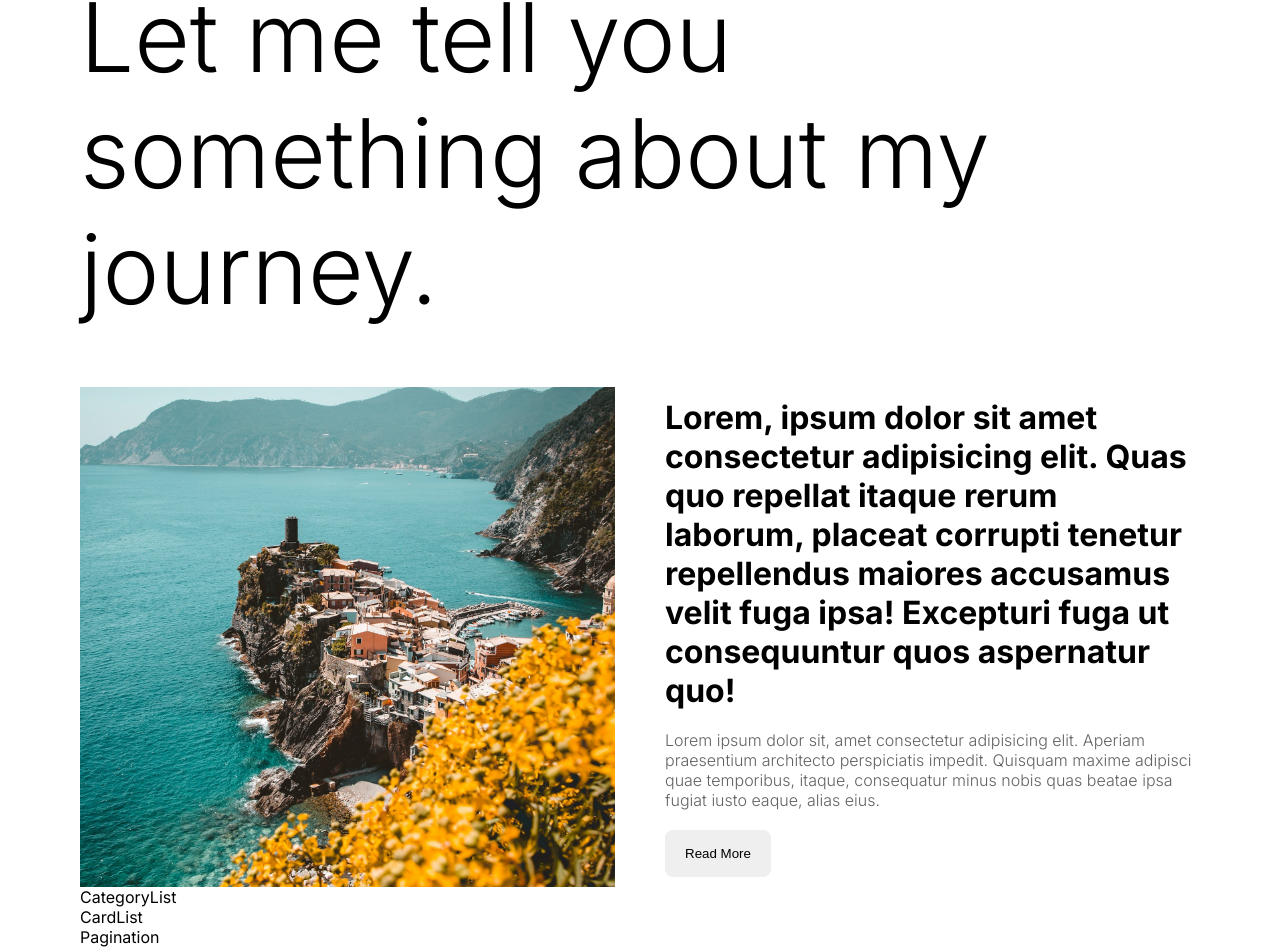
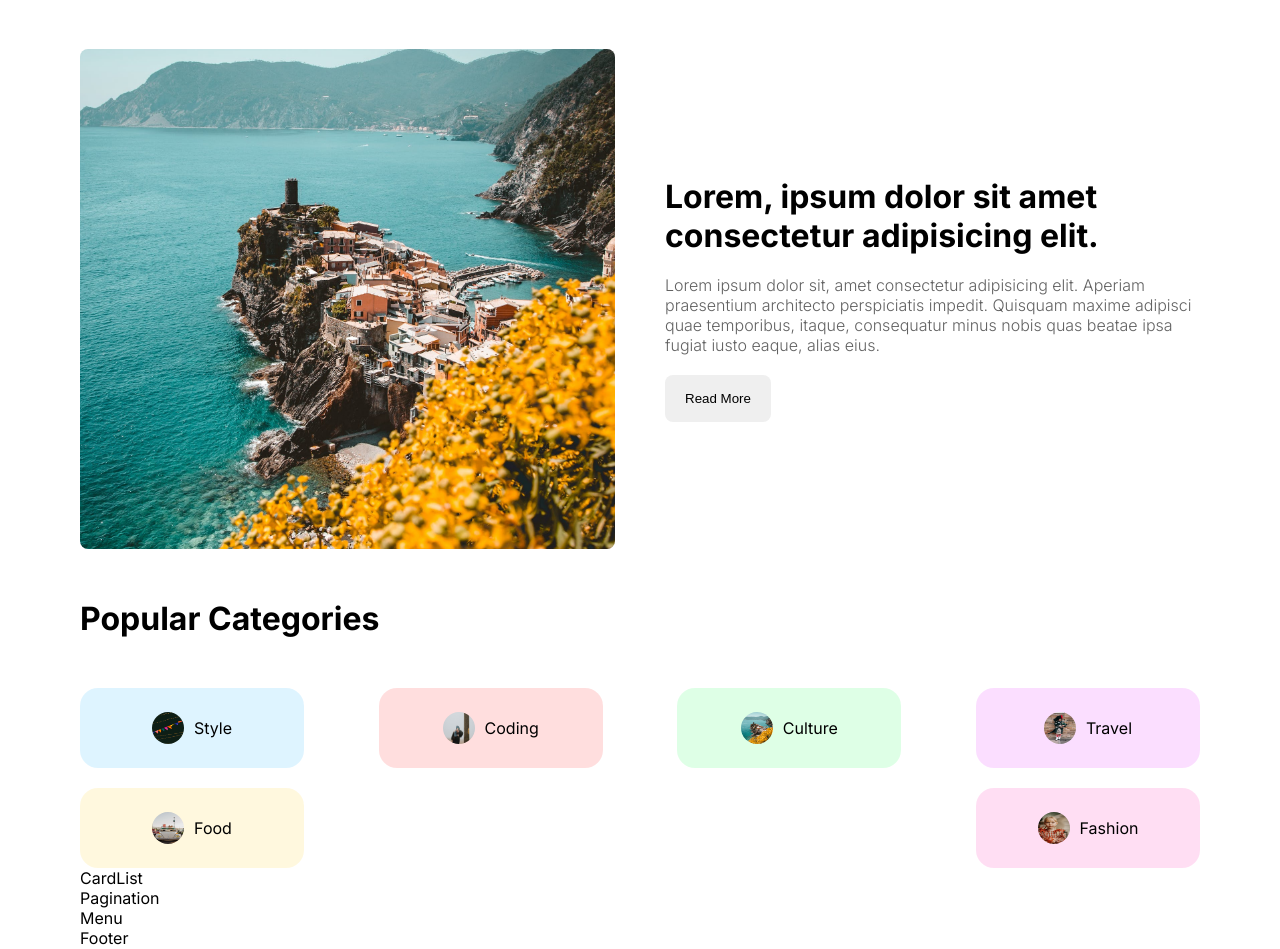
Before and after one commit to develaparX/blogApp-MERN, a Next.js app: page / in a window 1280 px wide. Shown: the part 267-1216 px from the top of the page. Built offline with nearby package versions, Linux system fonts and the light colour scheme.

Commit message:
feat:Category Component Design

```diff
--- a/src/components/categoryList/CategoryList.jsx
+++ b/src/components/categoryList/CategoryList.jsx
@@ -1,11 +1,38 @@
 import React from 'react'
 import styles from './categoryList.module.css'
+import Link from 'next/link'
+import Image from 'next/image'
 
 const CategoryList = () => {
     return (
         <div className={styles.container}>
-            CategoryList
-
+            <h1 className={styles.title}>Popular Categories</h1>
+        <div className={styles.categories}>
+<Link href="/blog?cat=style" className={`${styles.category} ${styles.style}`}>
+<Image src="/style.png" alt='' width={32} height={32} className={styles.image}/>
+Style
+</Link>
+<Link href="/blog?cat=style" className={`${styles.category} ${styles.coding}`}>
+<Image src="/coding.png" alt='' width={32} height={32} className={styles.image}/>
+Coding
+</Link>
+<Link href="/blog?cat=style" className={`${styles.category} ${styles.culture}`}>
+<Image src="/culture.png" alt='' width={32} height={32} className={styles.image}/>
+Culture
+</Link>
+<Link href="/blog?cat=style" className={`${styles.category} ${styles.travel}`}>
+<Image src="/travel.png" alt='' width={32} height={32} className={styles.image}/>
+Travel
+</Link>
+<Link href="/blog?cat=style" className={`${styles.category} ${styles.food}`}>
+<Image src="/food.png" alt='' width={32} height={32} className={styles.image}/>
+Food
+</Link>
+<Link href="/blog?cat=style" className={`${styles.category} ${styles.fashion}`}>
+<Image src="/fashion.png" alt='' width={32} height={32} className={styles.image}/>
+fashion
+</Link>
+    </div>
         </div>
     )
 }
--- a/src/components/categoryList/categoryList.module.css
+++ b/src/components/categoryList/categoryList.module.css
@@ -1 +1,74 @@
-.container {}
+.container {
+
+}
+
+.title{
+    margin: 50px 0px;
+}
+
+.categories{
+    display: flex;
+    flex-wrap: wrap;
+    justify-content: space-between;
+    gap: 20px;
+}
+
+.category{
+    display: flex;
+    align-items: center;
+    gap: 10px;
+    text-transform: capitalize;
+    width: 15%;
+    height: 80px;
+    justify-content: center;
+    border-radius: 18px;
+
+}
+
+.category.style{
+    background-color:#57c4ff31;
+}
+
+.category.coding{
+    background-color:#ff575731;
+}
+.category.culture{
+    background-color:#57ff7b31;
+}
+.category.travel{
+    background-color:#eb57ff31;
+}
+.category.food{
+    background-color:#ffd85731;
+}
+.category.fashion{
+    background-color:#ff57bf31;
+}
+
+.image{
+    border-radius: 50%;
+}
+
+@media screen and (max-width:1280px){
+    .category{
+width: 20%;
+    }
+}
+
+@media screen and (max-width:1024px){
+    .category{
+width: 25%;
+    }
+}
+
+@media screen and (max-width:768px){
+    .category{
+width: 45%;
+    }
+}
+
+@media screen and (max-width:768px){
+    .category{
+width: 100%;
+    }
+}
--- a/src/components/featured/Featured.jsx
+++ b/src/components/featured/Featured.jsx
@@ -13,7 +13,7 @@ const Featured = () => {
                 <Image src="/p1.jpeg" alt="" fill className={styles.image}/>
                 </div>
                 <div className={styles.textContainer}>
-                    <h1 className={styles.postTitle}> Lorem, ipsum dolor sit amet consectetur adipisicing elit. Quas quo repellat itaque rerum laborum, placeat corrupti tenetur repellendus maiores accusamus velit fuga ipsa! Excepturi fuga ut consequuntur quos aspernatur quo!</h1>
+                    <h1 className={styles.postTitle}> Lorem, ipsum dolor sit amet consectetur adipisicing elit. </h1>
                     <p className={styles.postDesc}>
 Lorem ipsum dolor sit, amet consectetur adipisicing elit. Aperiam praesentium architecto perspiciatis impedit. Quisquam maxime adipisci quae temporibus, itaque, consequatur minus nobis quas beatae ipsa fugiat iusto eaque, alias eius.
                     </p>
--- a/src/components/featured/featured.module.css
+++ b/src/components/featured/featured.module.css
@@ -3,7 +3,7 @@
 }
 
 .title{
-    font-size: 96px;
+    font-size: 76px;
     font-weight: 300;
 }
 
@@ -16,6 +16,8 @@
 
 .image{
     object-fit: cover;
+    border: none;
+    border-radius: 8px;
 
 }
 
@@ -49,3 +51,34 @@
     border-radius: 8px;
     width: max-content;
 }
+
+@media screen and (max-width:1280px){
+.title{
+    font-size: 52px;
+}
+}
+
+
+@media screen and (max-width:1024px){
+.title{
+    font-size: 42px;
+}
+
+.imgContainer{
+    display: none;
+}
+}
+
+
+@media screen and (max-width:768px){
+.title{
+    font-size: 36px;
+}
+}
+
+
+@media screen and (max-width:640px){
+.title{
+    font-size: 29px;
+}
+}
```
